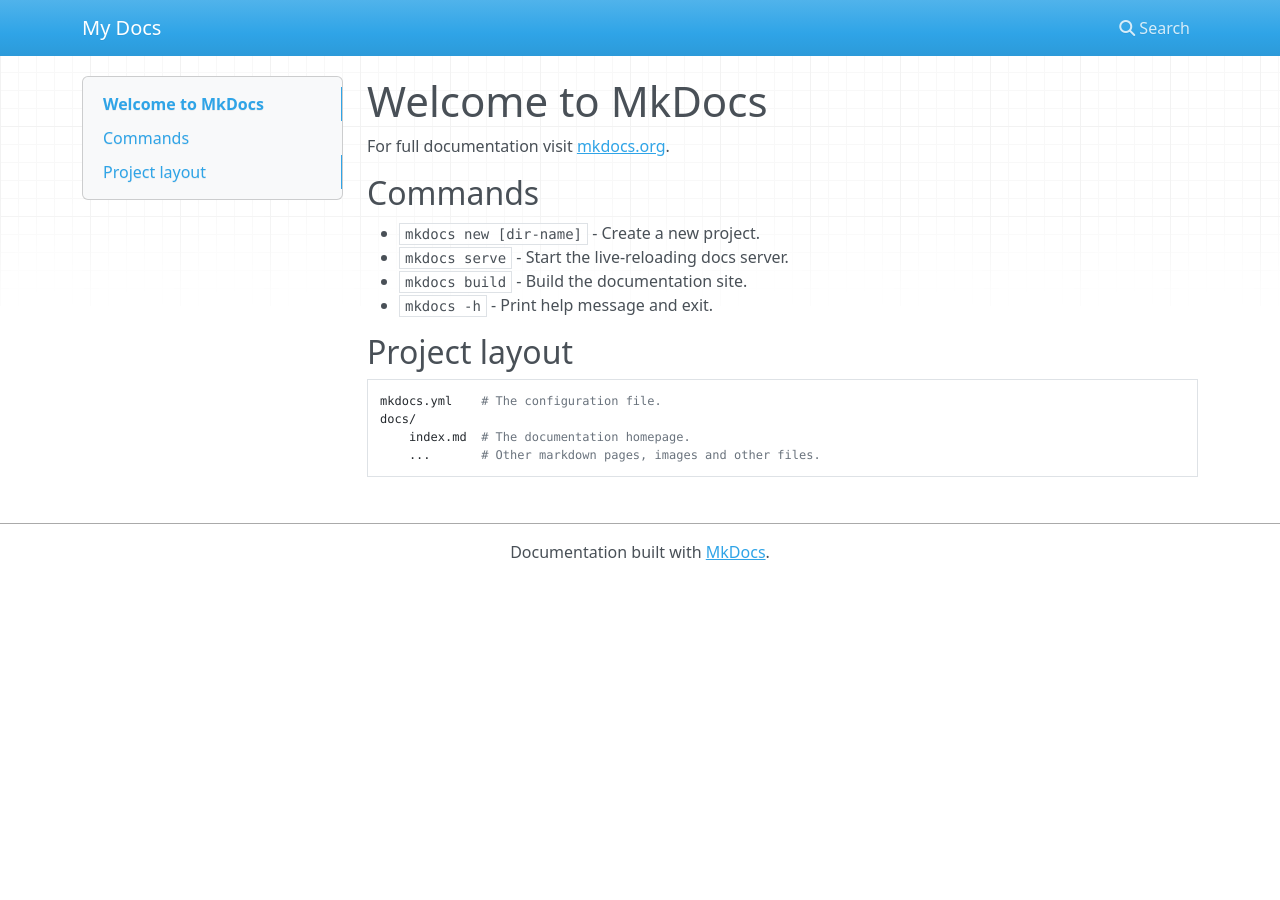
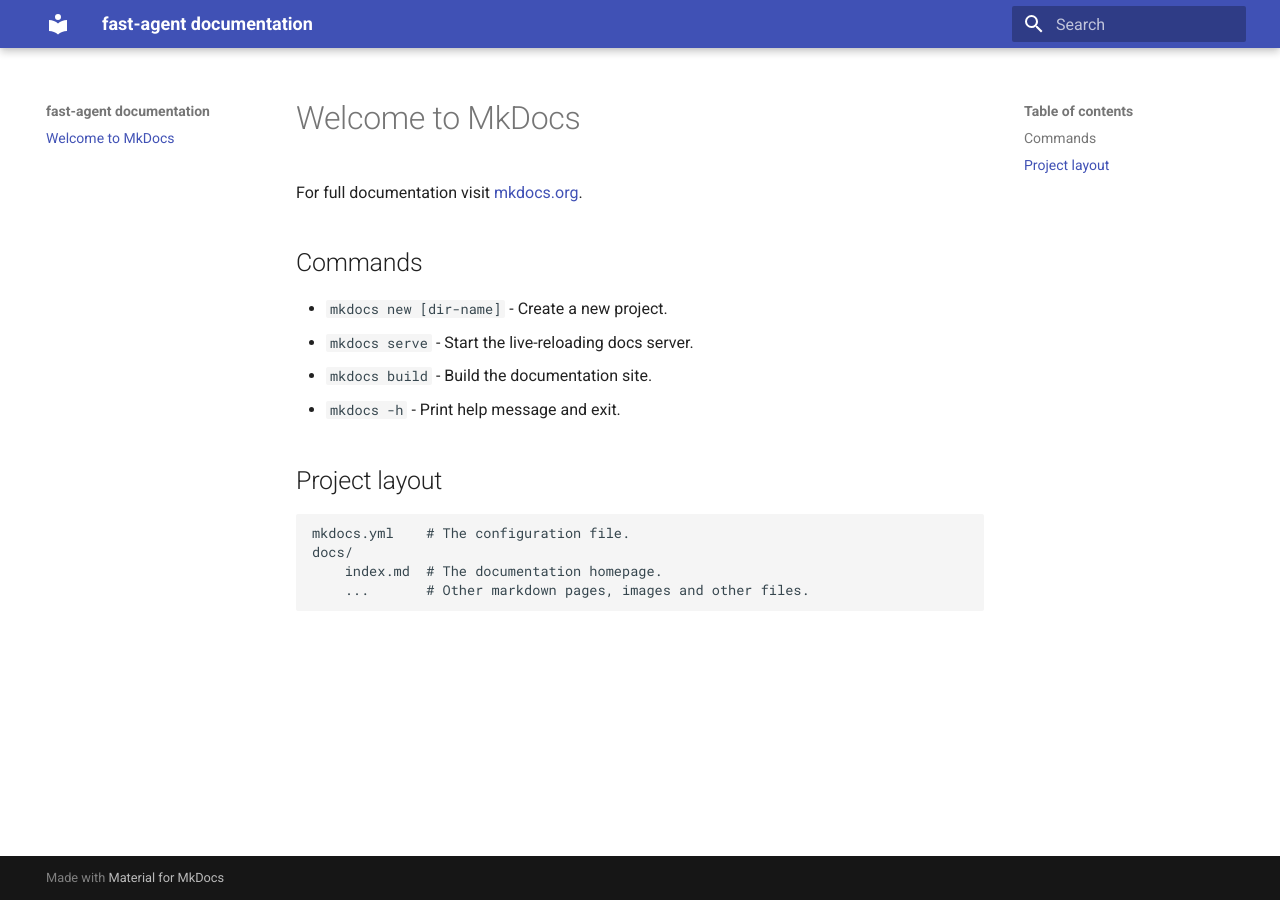
Before and after one commit to evalstate/fast-agent-docs, an MkDocs documentation site: the page built from docs/index.md, in a window 1280 px wide. Built offline with MkDocs 1.6.1 and Material for MkDocs 9.7.7, drawn with Linux system fonts in a browser that asks for light colours; nearby versions of some CDN libraries.

Commit message:
setup yaml

```diff
--- a/mkdocs.yml
+++ b/mkdocs.yml
@@ -1 +1,4 @@
-site_name: My Docs
+site_name: fast-agent documentation
+site_url: https://fast-agent.ai
+theme:
+  name: material
```
